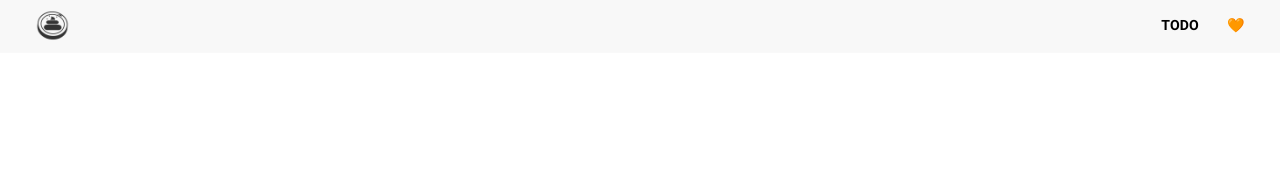
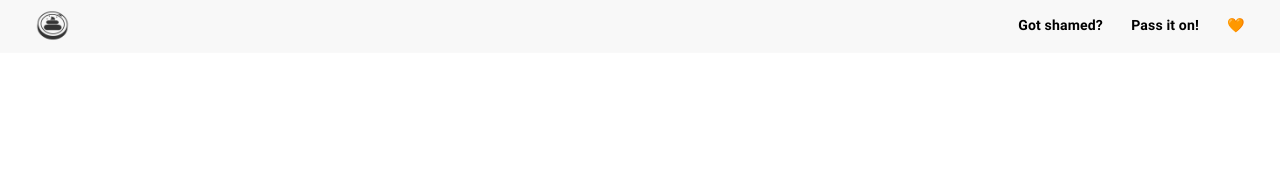
Before and after one commit to fuckingshitcoins/fuckingshitcoins.github.io, a Jekyll site: the page built from index.md, in a window 1280 px wide. Shown: the top 191 px of the page. Built offline with Jekyll 4.4.1, drawn with Linux system fonts in a browser that asks for light colours; nearby versions of some CDN libraries; some web fonts are replaced.

Commit message:
fix: navigation

```diff
--- a/_includes/navigation.html
+++ b/_includes/navigation.html
@@ -1,6 +1,7 @@
 <nav>
   <ul class="header__list">
-    <li><a href="{{ 'todo' | absolute_url }}">TODO</a></li>
+    <li><a href="#received-a-card">Got shamed?</a></li>
+    <li><a href="#want-to-shame-someone-else">Pass it on!</a></li>
     <li><a href="https://dergigi.com/support">🧡</a></li>
   </ul>
 </nav>
```
